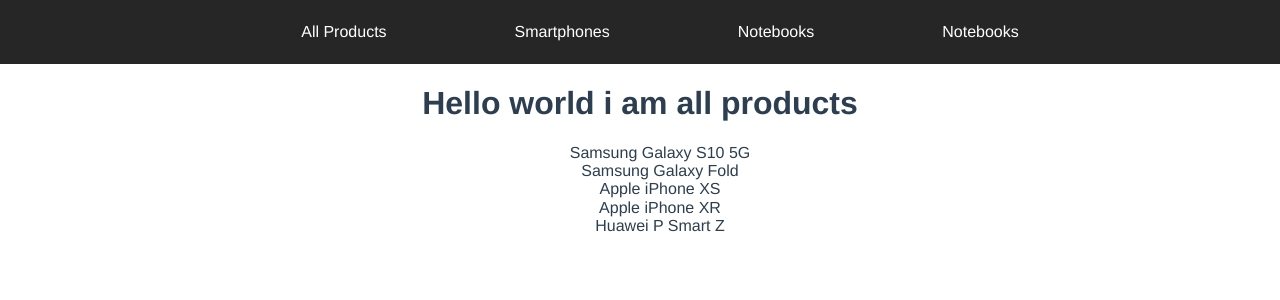
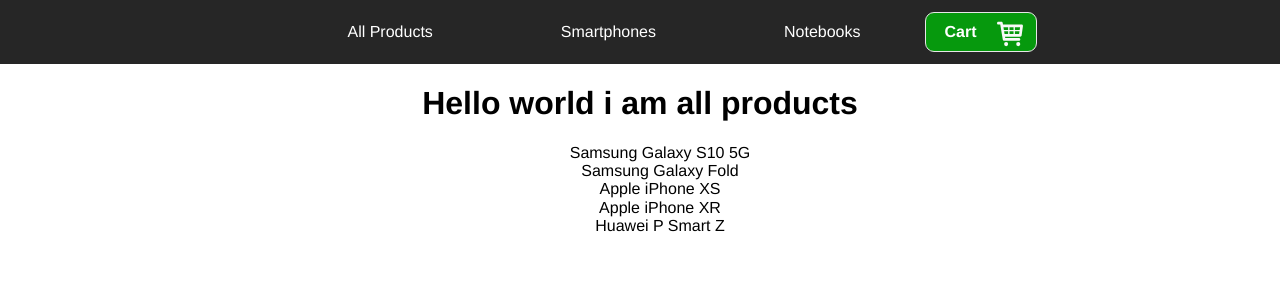
Before and after one commit to Israel025/vue-cartApp, a Vue app: page /#/ in a window 1280 px wide. Shown: the top 300 px of the page. Built offline with nearby package versions, Linux system fonts and the light colour scheme.

Commit message:
fixed button alignment

```diff
--- a/src/App.vue
+++ b/src/App.vue
@@ -1,19 +1,23 @@
 <template>
   <div id="app">
-    <MyHeader></MyHeader>
+    <TopMenu>
+      <cartBtn class="btn"><p>Cart</p>
+      </cartBtn>
+    </TopMenu>
+
     <router-view></router-view>
-
   </div>
 </template>
 
 <script>
-import MyHeader from "./components/common/Header";
-import CartBtn from "./components/common/cartBtn";
+import TopMenu from "./components/common/Header";
+import cartBtn from "./components/common/cartBtn";
 
 export default {
   name: "app",
   components: {
-    MyHeader
+    TopMenu,
+    cartBtn,
   }
 };
 </script>
@@ -29,10 +33,7 @@
   -webkit-font-smoothing: antialiased;
   -moz-osx-font-smoothing: grayscale;
   text-align: center;
-  color: #2c3e50;
 }
 
-.btn{
-  color: #ffffff;
-  }
+
 </style>
--- a/src/components/common/Header.vue
+++ b/src/components/common/Header.vue
@@ -11,20 +11,15 @@
         <li class="link">
           <router-link to="">Notebooks</router-link>
         </li>
-        <li class="link">
-          <router-link to="">Notebooks</router-link>
-        </li>
       </ul>
     </nav>
+    <slot></slot>
   </header>
 </template>
 
 <script>
-import CartBtn from "./cartBtn"
+
 export default {
-  components:{
-    CartBtn
-    }
 };
 </script>
 
--- a/src/components/common/cartBtn.vue
+++ b/src/components/common/cartBtn.vue
@@ -1,6 +1,7 @@
 <template>
   <button class="btn">
-    Cart
+    <slot></slot>
+    <img src="../../assets/images/cart.svg" alt="Cart Icon" class="crtIco">
   </button>
 </template>
 <script>
@@ -18,7 +19,24 @@
 </script>
 <style scoped>
 .btn{
-  color: #ffffff;
+  background: rgb(6, 153, 13);
+  cursor: pointer;
+  outline: none;
+  border: .04em solid rgb(231, 231, 231);
+  border-radius: 9px;
+  height: 2.5em;
+  width: 7em;
+  color: #fff;
+  display: flex;
+  justify-content: center;
+  position: relative;
 }
-
+.crtIco{
+  height: 40px;
+  width: 40px;
+}
+.btn > p{
+  margin: auto;
+  font-weight: bold;
+}
 </style>
--- a/src/main.js
+++ b/src/main.js
@@ -13,8 +13,8 @@
 
 // new Vue({
 //   el: '#app',
-//   // router,
-//   // store,
+//   router,
+//   store,
 //   components: { App },
 //   template: '<App/>',
 // });
```
Also changed, not shown: src/components/AboutPage.vue (+4 -7 lines), src/assets/images/cart-big.svg (added), src/assets/images/cart.svg (added).
